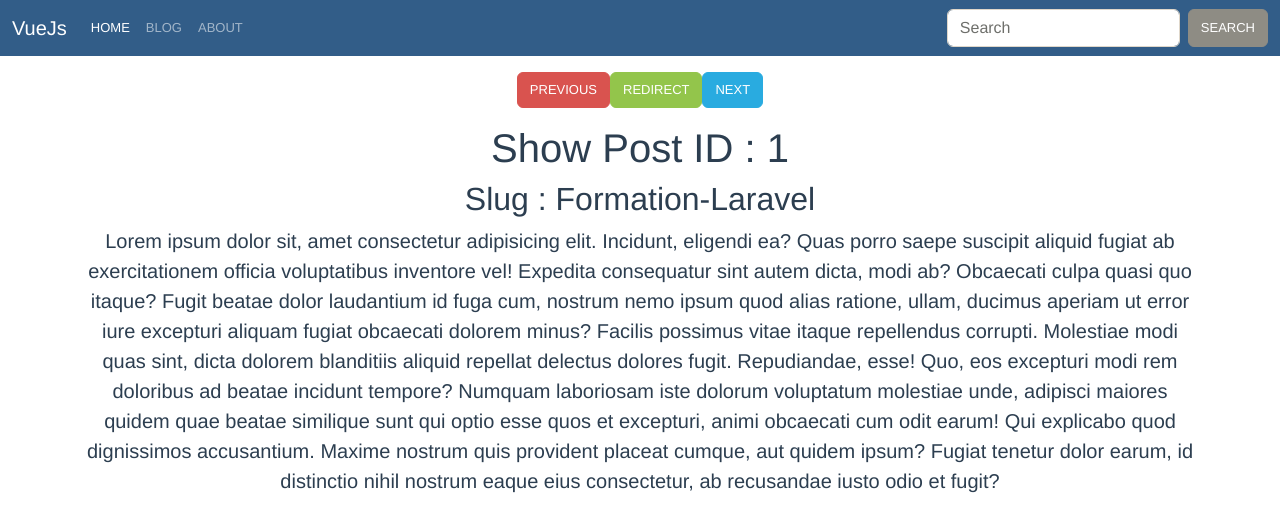
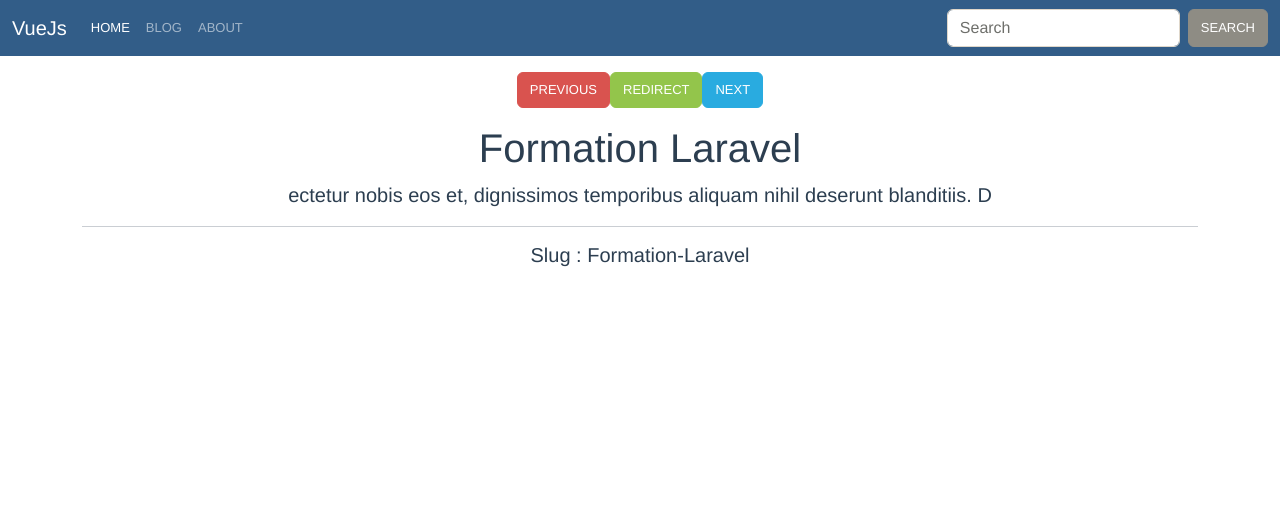
Before and after one commit to Ya27cine/vuejs3-navigation, a Vue app: page /blog/1/Formation-Laravel in a window 1280 px wide. Shown: the top 532 px of the page. Built offline with nearby package versions, Linux system fonts and the light colour scheme; data requests are answered from the project's data file.

Commit message:
Retreive One Post

```diff
--- a/data/db.json
+++ b/data/db.json
@@ -16,7 +16,7 @@
             "id": 3,
             "title": "Formation Symfony 4",
             "slug": "Formation-Symfony",
-            "content": "ectetur nobis eos et, dignissimos temporibus aliquam nihil deserunt blanditiis. D"
+            "content": "ectetur nobis eos et, dignissimos temporibus aliquam nihil deserunt blanditiis. Php"
         },
         {
             "id": 4,
--- a/src/views/blog/Show.vue
+++ b/src/views/blog/Show.vue
@@ -1,20 +1,29 @@
 <template>
 
 
-    <h1> Show Post ID : {{ id }}</h1>
-    <h2> Slug : {{ slug }}</h2>
+    <h1> {{ post.title}}</h1>
 
-    <p class="lead"> Lorem ipsum dolor sit, amet consectetur adipisicing elit. Incidunt, eligendi ea? Quas porro saepe suscipit aliquid fugiat ab exercitationem officia voluptatibus inventore vel! Expedita consequatur sint autem dicta, modi ab?
-    Obcaecati culpa quasi quo itaque? Fugit beatae dolor laudantium id fuga cum, nostrum nemo ipsum quod alias ratione, ullam, ducimus aperiam ut error iure excepturi aliquam fugiat obcaecati dolorem minus?
-    Facilis possimus vitae itaque repellendus corrupti. Molestiae modi quas sint, dicta dolorem blanditiis aliquid repellat delectus dolores fugit. Repudiandae, esse! Quo, eos excepturi modi rem doloribus ad beatae incidunt tempore?
-    Numquam laboriosam iste dolorum voluptatum molestiae unde, adipisci maiores quidem quae beatae similique sunt qui optio esse quos et excepturi, animi obcaecati cum odit earum! Qui explicabo quod dignissimos accusantium.
-    Maxime nostrum quis provident placeat cumque, aut quidem ipsum? Fugiat tenetur dolor earum, id distinctio nihil nostrum eaque eius consectetur, ab recusandae iusto odio et fugit?</p>
+    <p class="lead"> {{post.content}}</p>
+
+    <hr>
+    <h5> Slug : {{ post.slug }}</h5>
+
 
 
 </template>
 <script>
 export default {
-    props: ['id', 'slug']
+    props: ['id', 'slug'],
+    data() {
+        return {
+            post:[]
+        }
+    },
+    mounted() {
+            fetch("http://localhost:3000/posts/"+this.id).then( r => r.json() )
+            .then( data => this.post = data)
+            .catch( err => console.log(err))
+    },
 }
 </script>
 <style lang="">
```
